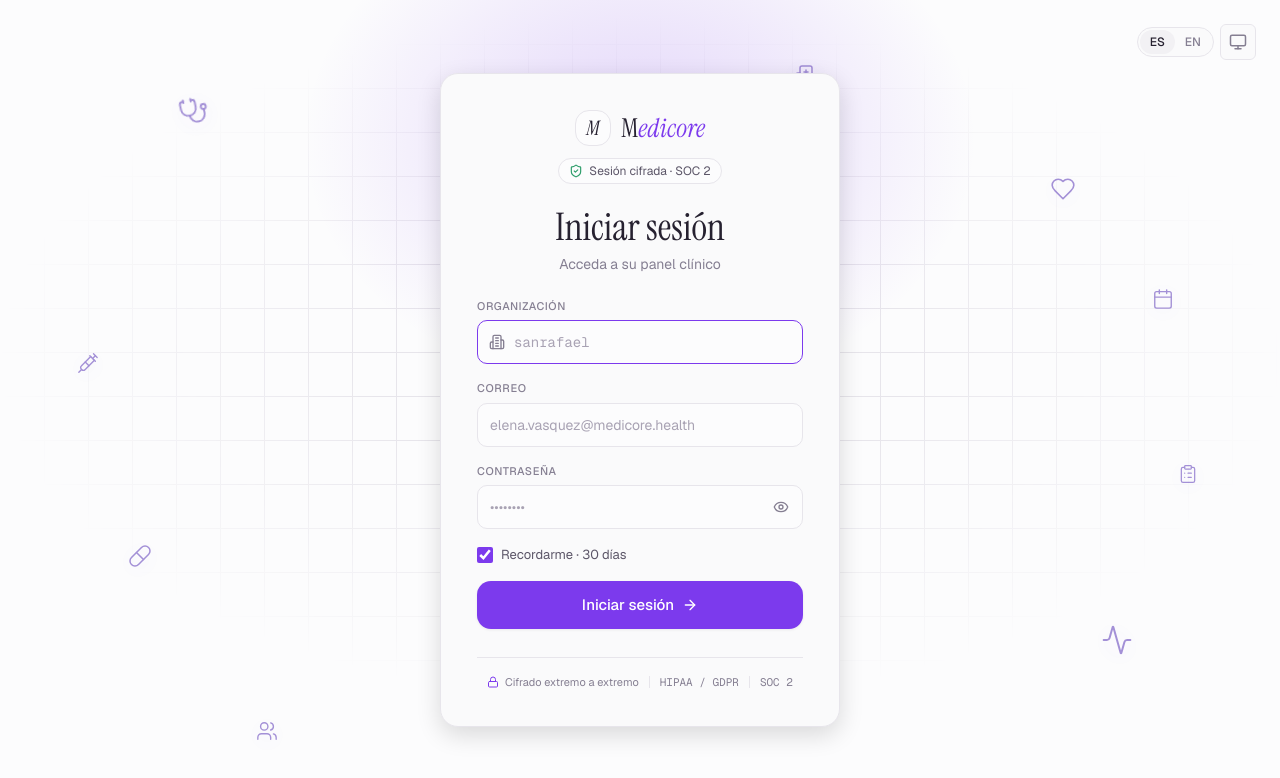
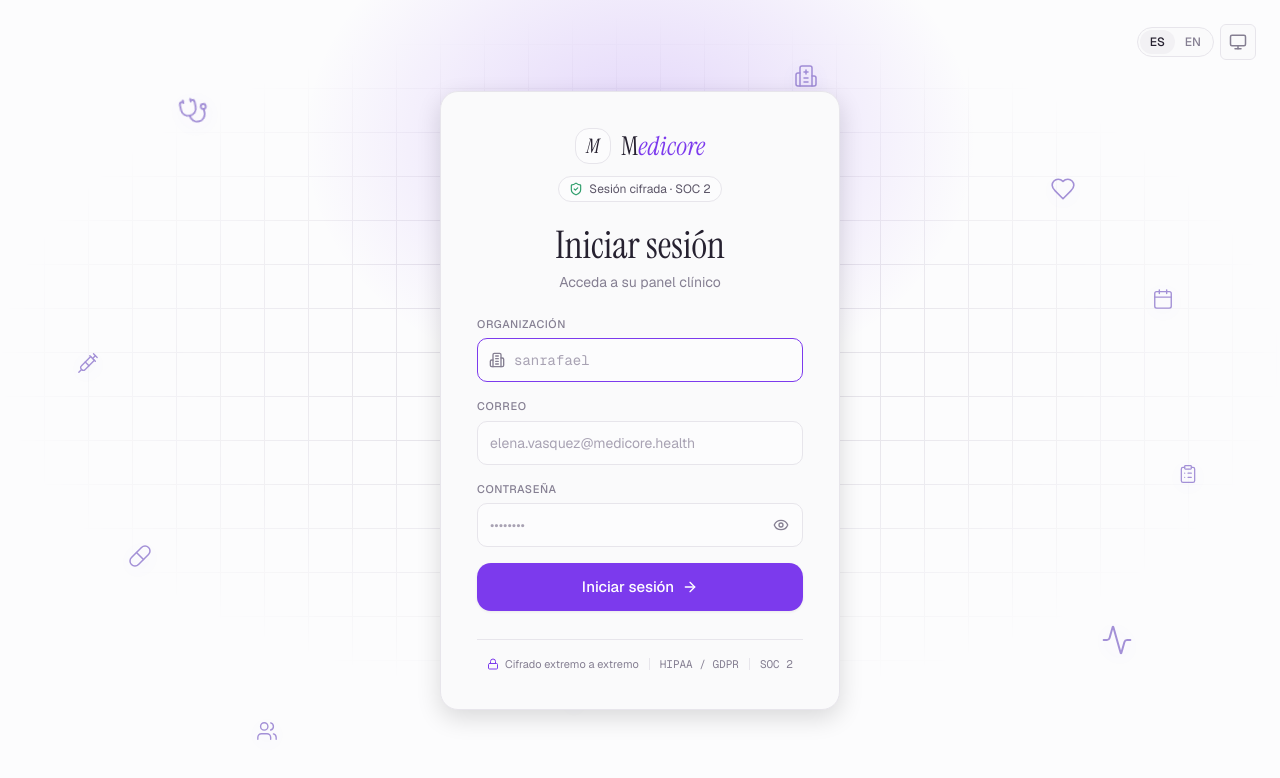
Before and after one commit to oscar503sv/medicore, a React (Vite) app in the folder frontend/: page /login in a window 1280 px wide. Shown: the top 778 px of the page. Built offline with nearby package versions, Linux system fonts and the light colour scheme.

Commit message:
feat(auth): remove non-functional 'remember me' login checkbox
The 'Recordarme · 30 días' checkbox had no state, was never read on submit, sent nothing to the API and did not affect token expiry — it only misled users. Removed the checkbox and its i18n keys.

```diff
--- a/frontend/src/lib/i18n.ts
+++ b/frontend/src/lib/i18n.ts
@@ -60,7 +60,6 @@
   'login.email': 'Correo',
   'login.password': 'Contraseña',
   'login.forgot': '¿Olvidó su contraseña?',
-  'login.remember': 'Recordarme · 30 días',
   'login.submit': 'Iniciar sesión',
   'login.encryption': 'Cifrado de extremo a extremo · HIPAA / GDPR',
   'login.compliance': 'Cifrado extremo a extremo',
@@ -485,7 +484,6 @@
   'login.email': 'Email',
   'login.password': 'Password',
   'login.forgot': 'Forgot your password?',
-  'login.remember': 'Remember me · 30 days',
   'login.submit': 'Sign in',
   'login.encryption': 'End-to-end encryption · HIPAA / GDPR',
   'login.compliance': 'End-to-end encryption',
--- a/frontend/src/pages/LoginPage.tsx
+++ b/frontend/src/pages/LoginPage.tsx
@@ -114,11 +114,6 @@
             </div>
           </div>
 
-          <label className="flex items-center gap-2 whitespace-nowrap text-[13px] text-tx-2">
-            <input type="checkbox" defaultChecked className="h-4 w-4 rounded border-line accent-accent" />
-            {t('login.remember')}
-          </label>
-
           <Button type="submit" size="lg" loading={loading} className="w-full">
             {t('login.submit')}
             <ArrowRight className="h-4 w-4" />
```
